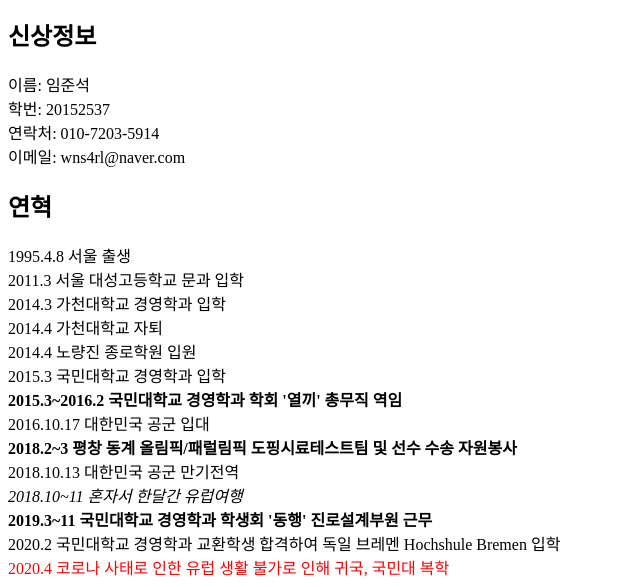
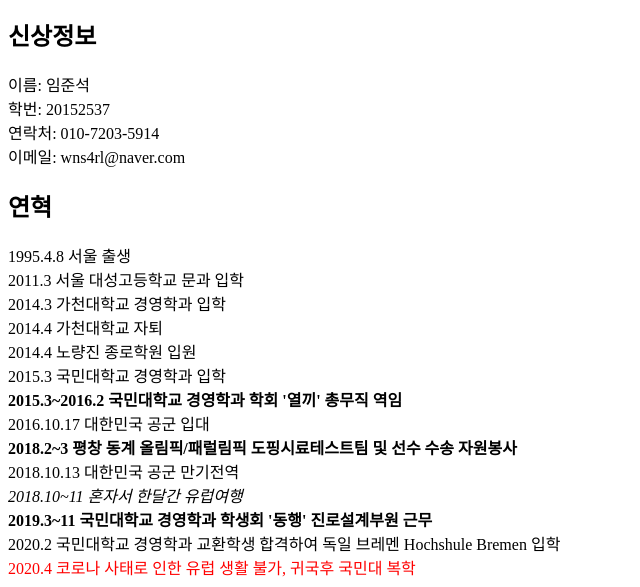
Before and after one commit to wns4rl/web1, a plain HTML site: page index.html in a window 1280 px wide. Shown: the part 403-990 px from the top of the page, without its empty margins (0-640 px from the left). Drawn offline with Linux system fonts and the light colour scheme.

Commit message:
Add files via upload

```diff
--- a/index.html
+++ b/index.html
@@ -32,5 +32,5 @@ style="width:300px; height:300px;" >
 <I>2018.10~11 혼자서 한달간 유럽여행</I><br>
 <b>2019.3~11 국민대학교 경영학과 학생회 '동행' 진로설계부원 근무</b><br>
 2020.2 국민대학교 경영학과 교환학생 합격하여 독일 브레멘 Hochshule Bremen 입학<br>
-<a style="color:red">2020.4 코로나 사태로 인한 유럽 생활 불가로 인해 귀국, 국민대 복학<a><br>
+<a style="color:red">2020.4 코로나 사태로 인한 유럽 생활 불가, 귀국후 국민대 복학<a><br>
 </html>
```
